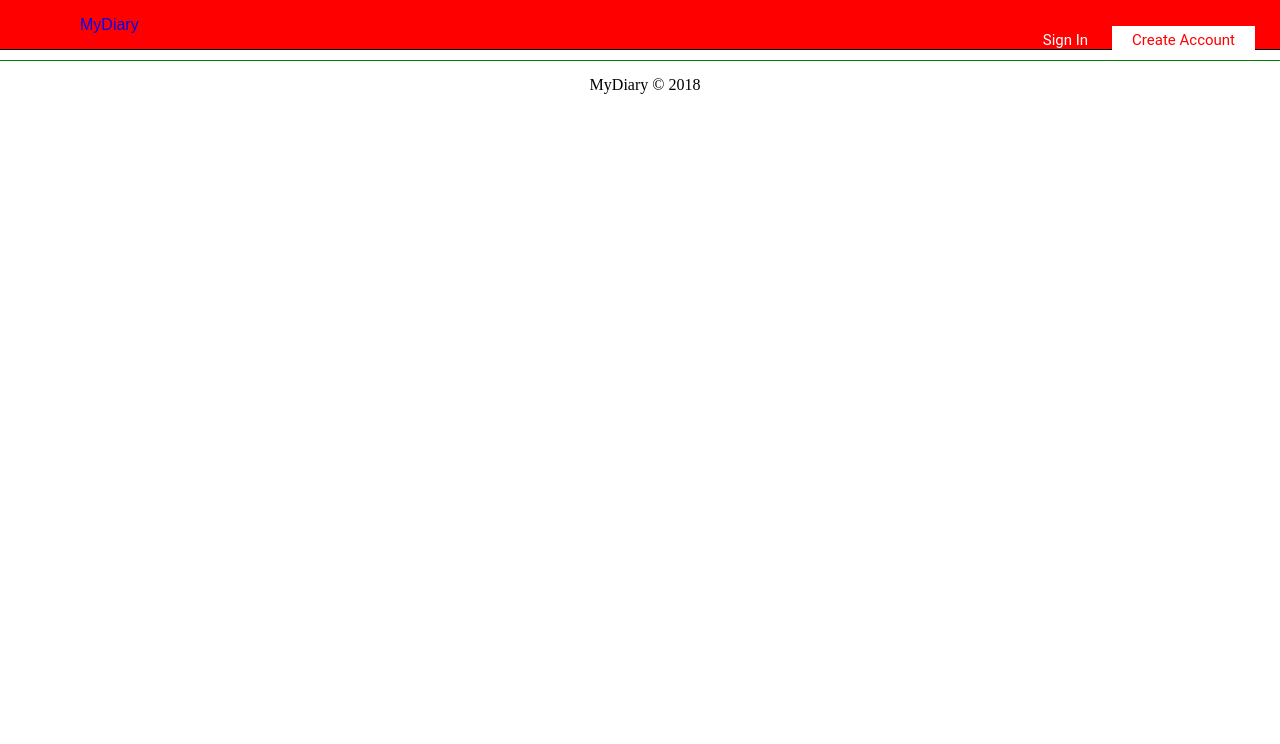
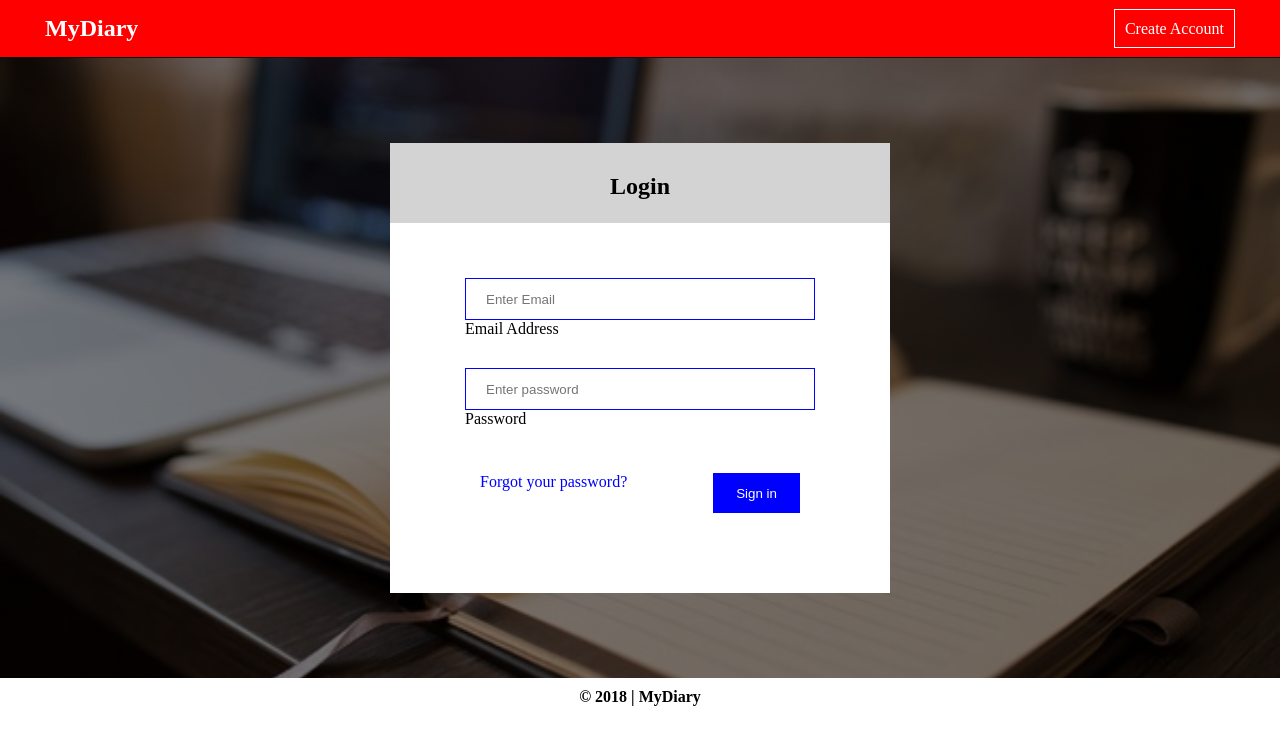
Before and after one commit to slimsolz/MyDiary, a plain HTML site: page UI/index.html in a window 1280 px wide. Drawn offline with Linux system fonts and the light colour scheme.

Commit message:
Add login form

```diff
--- a/UI/index.html
+++ b/UI/index.html
@@ -1,30 +1,59 @@
 <!DOCTYPE html>
 <html>
   <head>
+    <meta charset="utf-8">
+    <meta name="viewport" content="width=device-width, initial-scale=1.0">
     <title>MyDiary</title>
-  <meta name="viewport" content="width=device-width, initial-scale=1.0">
     <link rel="stylesheet" type="text/css" href="style/style.css">
   </head>
-<body>
-  <header>
+  <body class="home">
+    <header class="row">
+      <div class="logo col-6">
+        <h2><a href=""><span class="logoA">My</span>Diary</a></h2>
+      </div>
+      <div class="linkdiv col-6">
+        <ul class="headerLinks">
+          <li><a href="signup.html">Create Account</a></li>
+        </ul>
+      </div>
+    </header>
+
+    <div id="mainwrapper">
       <div class="row">
-      <div class="logo col-5"><a href="index.html">MyDiary</a></div>
-      <div class="headerLinks">
-        <nav>
-          <ul>
-            <li><a href="">Sign In</a></li>
-            <li class="signup"><a href="">Create Account</a></li>
-          </ul>
-        </nav>
+        <div class="col-12">
+          <article class="loginbox">
+            <div class="logindiv">
+              <h1>Login</h1>
+            </div>
+            <div class="loginform">
+              <form>
+                <div class="inputdiv col-12">
+                  <input type="text" name="email" id="email" placeholder="Enter Email" required>
+                  <br>
+                  <label for="email">Email Address</label>
+                </div>
+                <div class="inputdiv col-12">
+                  <input type="password" name="pass" id="pass" placeholder="Enter password" required>
+                  <br>
+                  <label for="pass">Password</label>
+                </div>
+                <div class="inputdiv col-12">
+                  <div class="passlnk col-8">
+                    <label><a href="">Forgot your password?</a></label>
+                  </div>
+                  <div class="col-4">
+                    <input type="submit" name="" value="Sign in">
                   </div>
                 </div>
-  </header>
-  <footer>
-    <div class="row">
-      <div class="col-12">
-        <p>MyDiary &copy; 2018</p>
+              </form>
+            </div>
+          </article>
         </div>
     </div>
+  </div>
+
+    <footer>
+      &copy; 2018 | MyDiary
     </footer>
   </body>
 </html>
--- a/UI/style/style.css
+++ b/UI/style/style.css
@@ -6,11 +6,6 @@
 
 article, aside, details, figcaption, figure, footer, header, hgroup, main, menu, nav, section, summary {
   display: block;
-}
-
-.row {
-  margin-right: 25px;
-  margin-left: 35px;
 }
 
 /*clear floats after the columns*/
@@ -62,57 +57,111 @@ article, aside, details, figcaption, figure, footer, header, hgroup, main, menu,
 }
 
 header {
+  border-bottom: 1px solid black;
+  background-color: red;
+}
+
+header a {
+	text-decoration: none;
+	margin-right: 30px;
+	margin-left: 30px;
 	color: white;
-	background-color: red;
-	border-bottom: 1px solid black;
-	font-family: "Roboto", sans-serif;
-
 }
 
 .headerLinks {
-	float: right;
+	margin-top: 5px;
+	text-align: right;
+	list-style: none;
 }
 
-.headerLinks nav li {
-	display: inline-block;
-	list-style: none;
-	margin-top: 30px;
+.headerLinks li a{
+  border: 1px solid white;
+  padding: 10px;
+  color: white;
+  background-color: red
 }
 
-.headerLinks nav li a {
-	text-decoration: none;
-	padding: 5px 20px;
-	font-family: "Roboto", sans-serif;
-	font-size: 15px;
+.logo a:hover {
+  border: 1px solid white;
+  padding: 10px;
 }
 
-.logo a{
-  text-decoration: none;
-  padding: 5px 30px;
-  font-family: "Rock Salt", sans-serif;
+.headerLinks li a:hover {
+  border: 1px solid red;
+  background: white;
+  color: red;
+  padding: 10px;
 }
 
-header .headerLinks .signup a {
-	background-color: white;
+#mainwrapper {
+	background: linear-gradient(rgba(0,0,0,0.5),rgba(0,0,0,0.5)) ,url(../images/background_home.jpg) no-repeat;
+	background-size: cover;
+}
+
+.loginbox {
+  max-width: 500px;
+  background-color: white;
+  margin: 70px auto 70px auto;
+  text-align: center;
+  height: 450px;
+}
+
+.logindiv {
+	height: 80px;
+	background-color: lightgrey;
+	padding-top: 30px;
+}
+
+.loginform {
+	margin:40px 60px;
+}
+
+.inputdiv{
+text-align: left;
+}
+
+.inputdiv input{
+	width: 100%;
+	height: 40px;
+	padding: 20px;
+	border: 1px solid blue;
+}
+
+.inputdiv input[type=submit]{
+	width: 100%;
+	height: 40px;
+	background-color: blue;
+  padding: 0px;
+  color: white;
+}
+
+.passlnk a {
+	text-decoration: none;
+	color: blue;
+}
+
+.passlnk a:hover {
 	color: red;
 }
 
-header .headerLinks .signup a:hover {
-	background-color: red;
-	color: white;
+footer {
+	text-align: center;
+	padding: 10px;
+	font-weight: bold;
 }
 
-header a:hover {
-	border: 1px solid white;
+/* Extra small devices (phones, 600px and down) */
+@media only screen and (max-width: 600px) {
+	.logo, .linkdiv {
+		float: left;
+	}
+
+	header a {
+		margin: 0px;
+		padding: 0px;
+	}
+
+	.headerLinks {
+		margin-top: 0px;
+	}
 }
-
-a:visited {
-	color: inherit;
-}
-
-footer {
-	margin-top: 10px;
-	border-top: 1px solid green;
-	bottom: 0;
-	text-align: center;
-}
```
Lines whose indentation alone changed are shown as unchanged.
